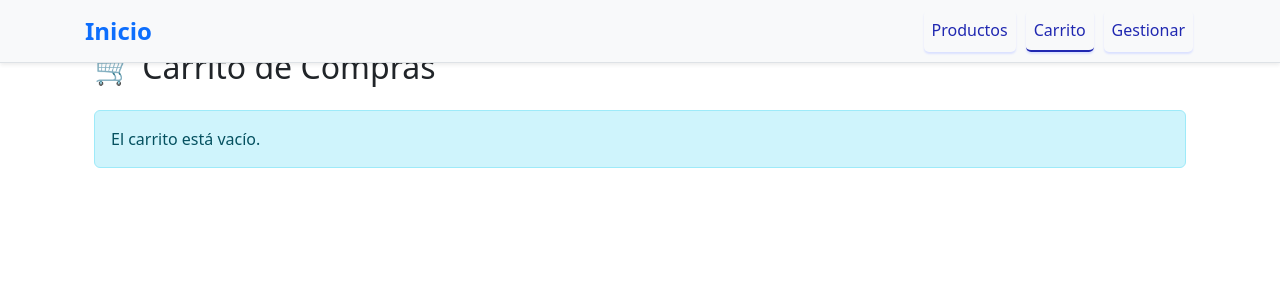
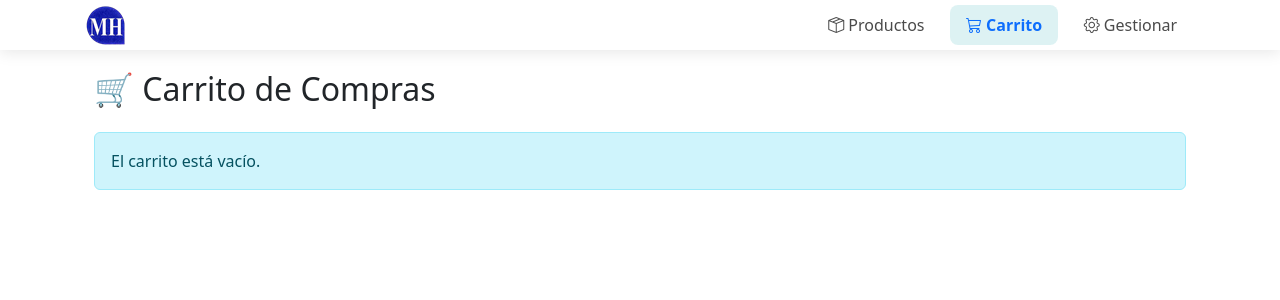
Before and after one commit to AntonioRomeroVelez/pedidosMH_2025, a Vue app: page /carrito in a window 1280 px wide. Shown: the top 300 px of the page. Built offline with nearby package versions, Linux system fonts and the light colour scheme.

Commit message:
nuevo estilo

```diff
--- a/package.json
+++ b/package.json
@@ -14,6 +14,7 @@
     "alertifyjs": "^1.14.0",
     "axios": "^1.12.2",
     "bootstrap": "^5.3.8",
+    "bootstrap-icons": "^1.13.1",
     "exceljs": "^4.4.0",
     "file-saver": "^2.0.5",
     "fuse.js": "^7.1.0",
--- a/src/App.vue
+++ b/src/App.vue
@@ -37,17 +37,19 @@ onBeforeUnmount(() => {
 
 <template>
   <!-- Menú de escritorio -->
-  <nav
-    class="navbar navbar-expand-lg bg-light border-bottom shadow-sm custom-navbar fixed-top"
-    v-if="!isMobile"
-  >
+  <nav class="navbar navbar-expand-lg custom-navbar fixed-top" v-if="!isMobile">
     <div class="container">
-      <RouterLink class="navbar-brand fw-bold text-primary fs-4" to="/">
-        Inicio
+      <RouterLink
+        class="navbar-brand d-flex align-items-center brand-link"
+        to="/"
+      >
+        <div class="logo-container">
+          <img src="/logo.png" alt="MH Logo" class="company-logo" />
+        </div>
       </RouterLink>
 
       <button
-        class="navbar-toggler"
+        class="navbar-toggler custom-toggler"
         type="button"
         data-bs-toggle="collapse"
         data-bs-target="#navbarNav"
@@ -55,52 +57,73 @@ onBeforeUnmount(() => {
         aria-expanded="false"
         aria-label="Toggle navigation"
       >
-        <span class="navbar-toggler-icon"></span>
+        <i class="bi bi-list"></i>
       </button>
 
       <div class="collapse navbar-collapse" id="navbarNav">
         <ul class="navbar-nav ms-auto align-items-lg-center">
           <li class="nav-item">
-            <RouterLink class="nav-link custom-link" to="/productos"
-              >Productos</RouterLink
-            >
-          </li>
-
-          <li class="nav-item">
-            <RouterLink class="nav-link custom-link" to="/carrito"
-              >Carrito</RouterLink
-            >
+            <RouterLink class="nav-link custom-link" to="/productos">
+              <i class="bi bi-box-seam me-1"></i>
+              Productos
+            </RouterLink>
           </li>
           <li class="nav-item">
-            <RouterLink class="nav-link custom-link" to="/gestionar"
-              >Gestionar</RouterLink
-            >
+            <RouterLink class="nav-link custom-link" to="/carrito">
+              <i class="bi bi-cart3 me-1"></i>
+              Carrito
+            </RouterLink>
+          </li>
+          <li class="nav-item">
+            <RouterLink class="nav-link custom-link" to="/gestionar">
+              <i class="bi bi-gear me-1"></i>
+              Gestionar
+            </RouterLink>
           </li>
         </ul>
       </div>
     </div>
   </nav>
 
-  <!-- Menú flotante para móviles -->
+  <!-- Menú para móviles -->
+  <nav class="mobile-navbar" v-if="isMobile">
+    <div class="mobile-brand">
+      <RouterLink to="/" class="mobile-brand-link">
+        <img src="/logo.png" alt="MH Logo" class="company-logo" />
+      </RouterLink>
 
-  <div v-if="isMobile" class="floating-menu">
-    <button
-      @click="menuOpen = !menuOpen"
-      aria-label="Abrir menú"
-      class="btn btn-primary rounded-3 shadow floating-button"
-    >
-      ☰
-    </button>
-    <div v-if="menuOpen" class="menu-panel shadow">
-      <!-- <RouterLink class="menu-item" to="/">🏠 Inicio</RouterLink> -->
-      <RouterLink class="menu-item" to="/productos">📦 Productos</RouterLink>
-      <RouterLink class="menu-item" to="/cargarexcel"
-        >📁 Cargar Excel</RouterLink
+      <button
+        @click="menuOpen = !menuOpen"
+        aria-label="Abrir menú"
+        class="mobile-menu-button"
       >
-      <RouterLink class="menu-item" to="/carrito">🛒 Carrito</RouterLink>
-      <RouterLink class="menu-item" to="/gestionar">🛠️ Gestionar</RouterLink>
+        <i class="bi" :class="menuOpen ? 'bi-x-lg' : 'bi-list'"></i>
+      </button>
     </div>
-  </div>
+
+    <div v-if="menuOpen" class="mobile-menu">
+      <RouterLink class="mobile-link" to="/productos" @click="menuOpen = false">
+        <i class="bi bi-box-seam me-2"></i>
+        Productos
+      </RouterLink>
+      <RouterLink
+        class="mobile-link"
+        to="/cargarexcel"
+        @click="menuOpen = false"
+      >
+        <i class="bi bi-cloud-arrow-up-fill me-2"></i>
+        Cargar Excel
+      </RouterLink>
+      <RouterLink class="mobile-link" to="/carrito" @click="menuOpen = false">
+        <i class="bi bi-cart3 me-2"></i>
+        Carrito
+      </RouterLink>
+      <RouterLink class="mobile-link" to="/gestionar" @click="menuOpen = false">
+        <i class="bi bi-gear me-2"></i>
+        Gestionar
+      </RouterLink>
+    </div>
+  </nav>
 
   <!-- Vista principal -->
   <div class="container">
@@ -109,71 +132,154 @@ onBeforeUnmount(() => {
 </template>
 
 <style scoped>
-.custom-link {
-  font-weight: 500;
-  color: #2028b1 !important;
-  transition: color 0.3s ease, border-bottom 0.3s ease;
-  border-bottom: 2px solid transparent;
-  margin: 0px 5px;
-  border-radius: 5px;
-  box-shadow: 0 2px 2px #dbe1ff;
-}
-.custom-link:hover {
-  color: #1a22a0 !important;
-  border-bottom: 2px solid #1a22a0;
-}
-.router-link-active {
-  color: #2028b1 !important;
-  border-bottom: 2px solid #2028b1;
+/* Estilos del navbar */
+.custom-navbar {
+  background: rgba(255, 255, 255, 0.95);
+  backdrop-filter: blur(10px);
+  box-shadow: 0 2px 15px rgba(0, 0, 0, 0.1);
+  padding: 0rem 0;
+  transition: all 0.3s ease;
 }
 
-/* Estilos flotantes para móviles */
-
-.floating-button {
-  width: 56px;
-  height: 56px;
-  /* background-color: #2028b1; */
-  color: #fff;
+/* Estilos del logo y marca */
+.logo-container {
   display: flex;
   align-items: center;
-  justify-content: center;
-  font-size: 24px;
-  border: none;
+  gap: 0.75rem;
 }
 
-.menu-item {
-  display: block;
-  padding: 10px;
+.company-logo {
+  width: 40px;
+  height: 40px;
+  object-fit: contain;
+  transition: all 0.3s ease;
+}
+
+.company-logo-mobile {
+  width: 35px;
+  height: 35px;
+  object-fit: contain;
+  transition: all 0.3s ease;
+}
+
+.brand-text {
+  display: flex;
+  flex-direction: column;
+  line-height: 1.1;
+}
+
+.company-name {
+  font-size: 1.5rem;
+  font-weight: 700;
+  color: #0d6efd;
+  letter-spacing: -0.5px;
+}
+
+.company-type {
+  font-size: 0.9rem;
   color: #2028b1;
-  text-decoration: none;
-  border-bottom: 1px solid #eee;
   font-weight: 500;
 }
 
-.menu-item:last-child {
-  border-bottom: none;
+.brand-link:hover .company-logo {
+  transform: scale(1.1) rotate(-5deg);
 }
 
-.menu-item:hover {
-  background-color: #f0f2ff;
-  color: #1a22a0;
+.mobile-brand-link:hover .company-logo-mobile {
+  transform: scale(1.1);
 }
 
-.floating-menu {
-  position: fixed;
-  top: 20px;
-  right: 20px;
-  z-index: 1050;
+/* Estilos de los enlaces */
+.custom-link {
+  font-weight: 500;
+  color: #4a4a4a !important;
+  transition: all 0.3s ease;
+  padding: 0.5rem 1rem !important;
+  margin: 0 0.3rem;
+  border-radius: 8px;
+  display: flex;
+  align-items: center;
 }
 
-.menu-panel {
-  position: absolute;
-  top: 60px;
+.custom-link:hover {
+  color: #0d6efd !important;
+  background-color: rgba(32, 167, 177, 0.1);
+  transform: translateY(-1px);
+}
+
+.router-link-active {
+  color: #0d6efd !important;
+  background-color: rgba(32, 167, 177, 0.15);
+  font-weight: 600;
+}
+
+/* Estilos para móviles */
+.mobile-navbar {
+  position: fixed;
+  top: 0;
+  left: 0;
   right: 0;
+  z-index: 1050;
+  background: rgba(255, 255, 255, 0.95);
+  backdrop-filter: blur(10px);
+  box-shadow: 0 2px 15px rgba(0, 0, 0, 0.1);
+}
+
+.mobile-brand {
+  display: flex;
+  justify-content: space-between;
+  align-items: center;
+  padding: 0.75rem 1rem;
+}
+
+.mobile-brand-link {
+  display: flex;
+  align-items: center;
+  gap: 0.5rem;
+  text-decoration: none;
+  color: inherit;
+}
+
+.mobile-menu-button {
+  background: none;
+  border: none;
+  color: #0d6efd;
+  font-size: 1.5rem;
+  padding: 0.5rem;
+  cursor: pointer;
+  transition: all 0.3s ease;
+}
+
+.mobile-menu-button:hover {
+  transform: scale(1.1);
+}
+
+.mobile-menu {
+  padding: 0.5rem;
   background: white;
-  border-radius: 10px;
-  padding: 10px;
-  width: 200px;
-  box-shadow: 0 4px 8px rgba(32, 40, 177, 0.2);
+  border-top: 1px solid rgba(0, 0, 0, 0.1);
+}
+
+.mobile-link {
+  display: flex;
+  align-items: center;
+  padding: 0.875rem 1rem;
+  color: #4a4a4a;
+  text-decoration: none;
+  transition: all 0.2s ease;
+  border-radius: 8px;
+  margin: 0.25rem 0;
+  font-weight: 500;
+}
+
+.mobile-link:hover {
+  background: rgba(32, 167, 177, 0.1);
+  color: #0d6efd;
+}
+
+.mobile-link.router-link-active {
+  background: rgba(32, 167, 177, 0.15);
+  color: #0d6efd;
+  font-weight: 600;
 }
 </style>
--- a/src/main.js
+++ b/src/main.js
@@ -1,6 +1,7 @@
 import "./assets/main.css";
 import "bootstrap/dist/css/bootstrap.min.css";
 import "bootstrap/dist/js/bootstrap.bundle.min.js";
+import "bootstrap-icons/font/bootstrap-icons.css";
 import "alertifyjs/build/css/alertify.min.css";
 import "alertifyjs/build/css/themes/default.min.css"; // Puedes cambiar el tema si quieres
 
--- a/src/views/CarritoView.vue
+++ b/src/views/CarritoView.vue
@@ -1,6 +1,6 @@
 <template>
-  <div class="container mt-5">
-    <h2>🛒 Carrito de Compras</h2>
+  <div class="container mt-4">
+    <h2 style="margin-top: 70px">🛒 Carrito de Compras</h2>
 
     <!-- Datos del pedido -->
     <div class="row mb-4" v-if="carrito.length">
@@ -39,7 +39,10 @@
       </div>
     </div>
     <!-- Botón para guardar pedido -->
-    <div class="mt-4 d-flex justify-content-around" v-if="carrito.length">
+    <div
+      class="mt-4 d-flex justify-content-around flex-wrap gap-4"
+      v-if="carrito.length"
+    >
       <button @click="vaciarCarrito" class="btn btn-warning">
         Vaciar carrito
       </button>
```
Also changed, not shown: src/components/Productos.vue (+133 -28 lines), public/logo.png (added), 31 other files (tests, documents, lock files or other folders).
